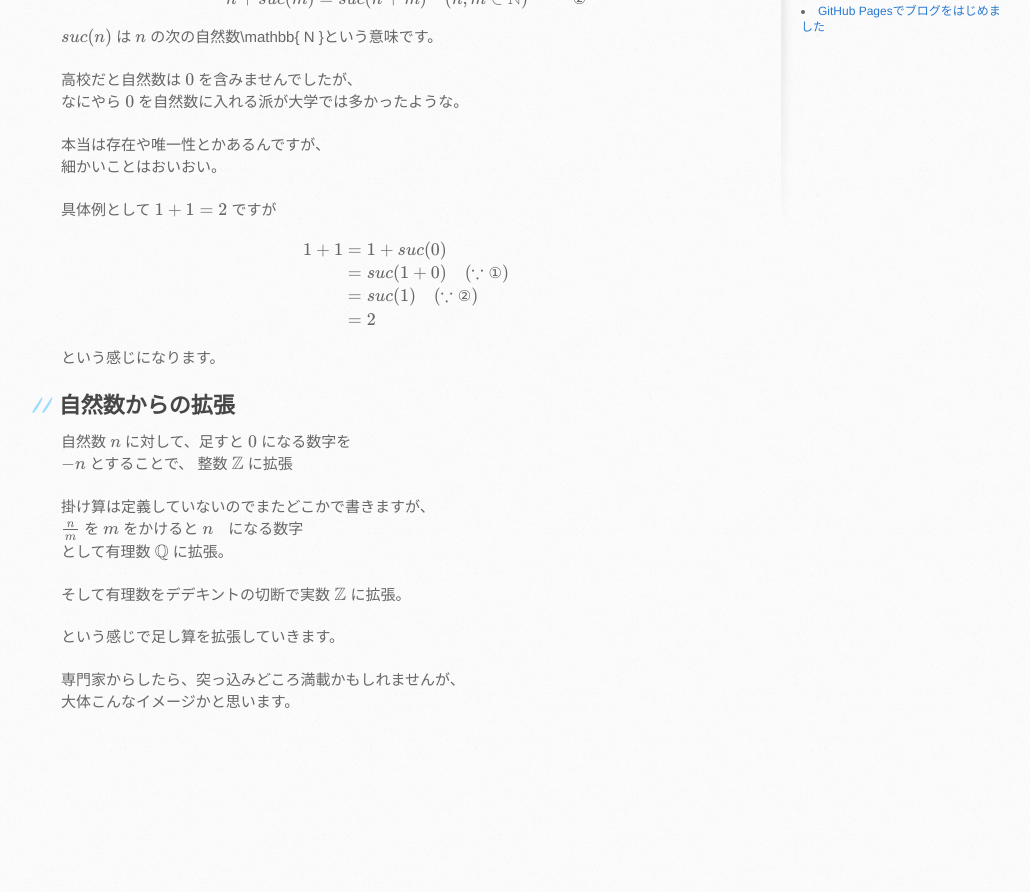
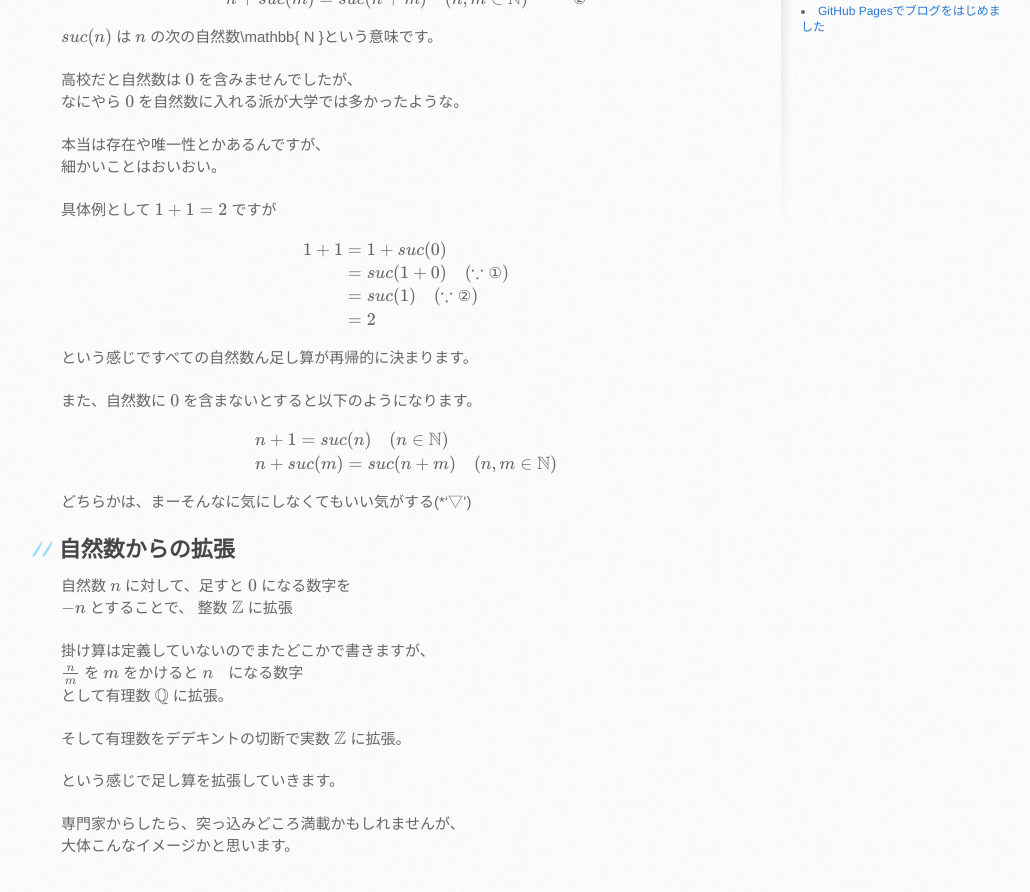
Before and after one commit to mtaketani113/mtaketani113.github.io, a Jekyll site: the page built from math/addDefinition.md, in a window 1280 px wide and 900 px high, scrolled down 629 px. Shown: the top 892 px of the window, without its empty margins (109-1139 px from the left). Built offline with Jekyll 4.4.1, drawn with Linux system fonts in a browser that asks for light colours; the repository's description, which GitHub fills in, is left out; before the commit the page ends 1385 px from its top, so only the background shows below that.

Commit message:
足し算の定義を追記

```diff
--- a/math/addDefinition.md
+++ b/math/addDefinition.md
@@ -45,7 +45,18 @@ $$
 \end{align*}
 $$
 
-という感じになります。
+という感じですべての自然数ん足し算が再帰的に決まります。
+
+また、自然数に $$ 0 $$ を含まないとすると以下のようになります。
+
+$$
+\begin{align*}
+& n + 1 = suc(n) \quad (n \in \mathbb{ N }) \\
+& n + suc(m) = suc(n + m) \quad (n, m \in \mathbb{ N }) \\
+\end{align*}
+$$
+
+どちらかは、まーそんなに気にしなくてもいい気がする(*'▽')
 
 <a id="anchor2"></a>
 
```
